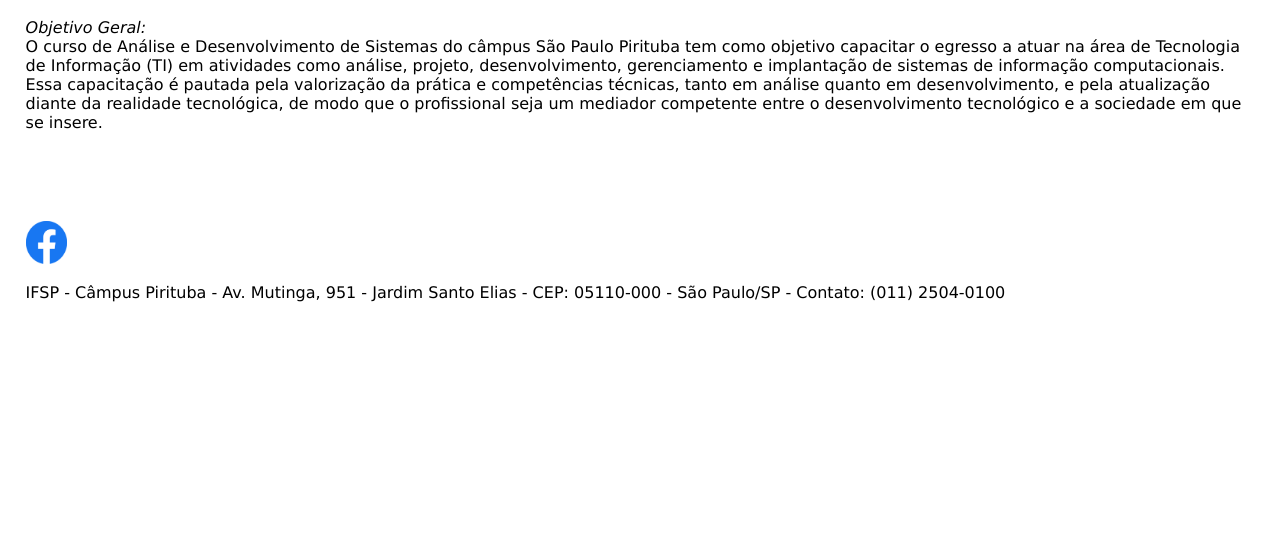
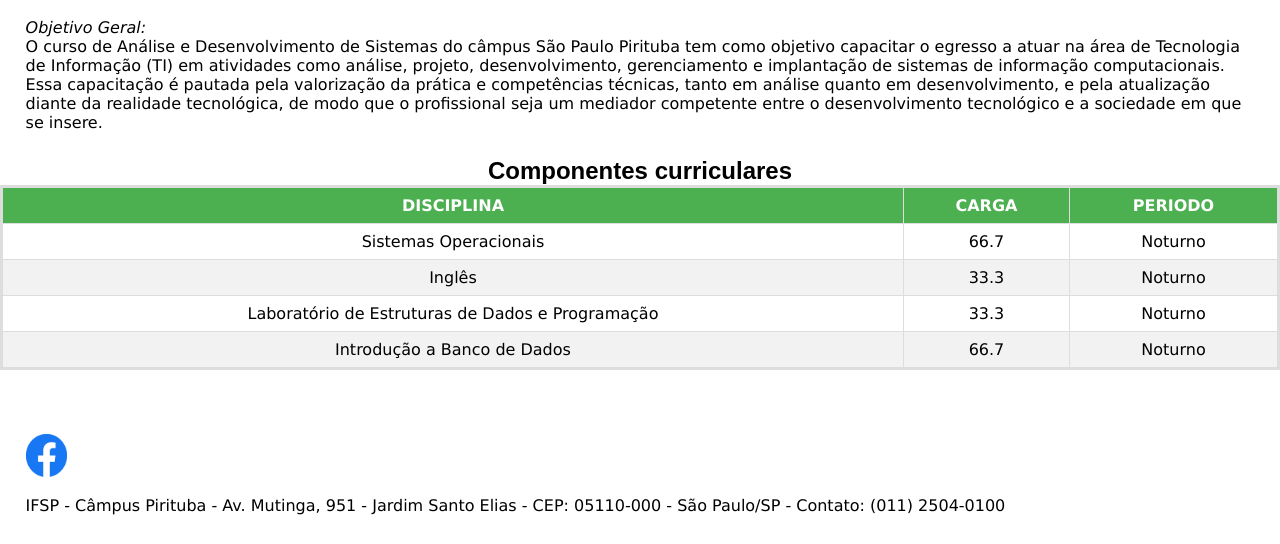
Before and after one commit to martinsgms/dwba4semana10pt3005437, a plain HTML site: page ads.html in a window 1280 px wide. Shown: the part 280-824 px from the top of the page. Before the commit the page ends 800 px from the top, so only its background shows below. Drawn offline with nearby package versions, Linux system fonts and the light colour scheme.

Commit message:
corrige link js interno

```diff
--- a/ads.html
+++ b/ads.html
@@ -38,7 +38,7 @@
     <script src="https://unpkg.com/react@16/umd/react.production.min.js"></script>
     <script src="https://unpkg.com/react-dom@16/umd/react-dom.production.min.js"></script>
     <script src="https://unpkg.com/babel-standalone@6.15.0/babel.min.js"></script>
-    <script src="js/ads.js"></script>
+    <script src="js/ads.js" type="text/babel"></script>
 </body>
 
 </html>
```
